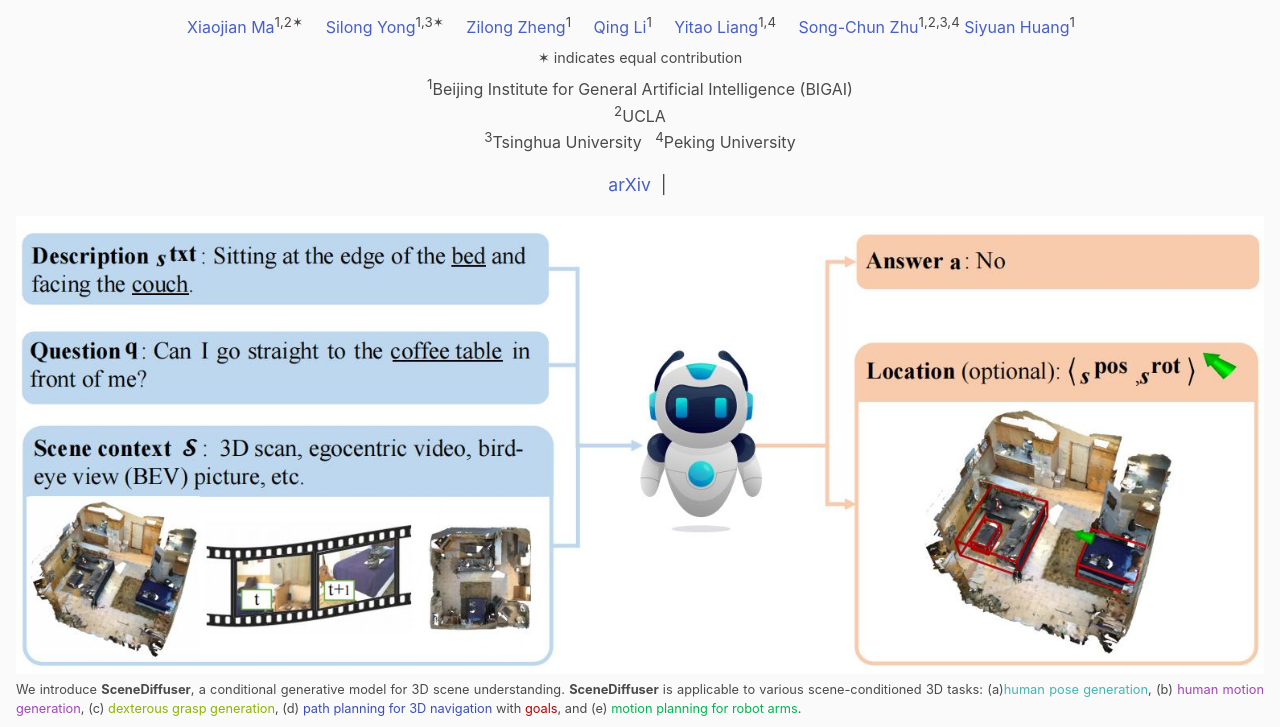
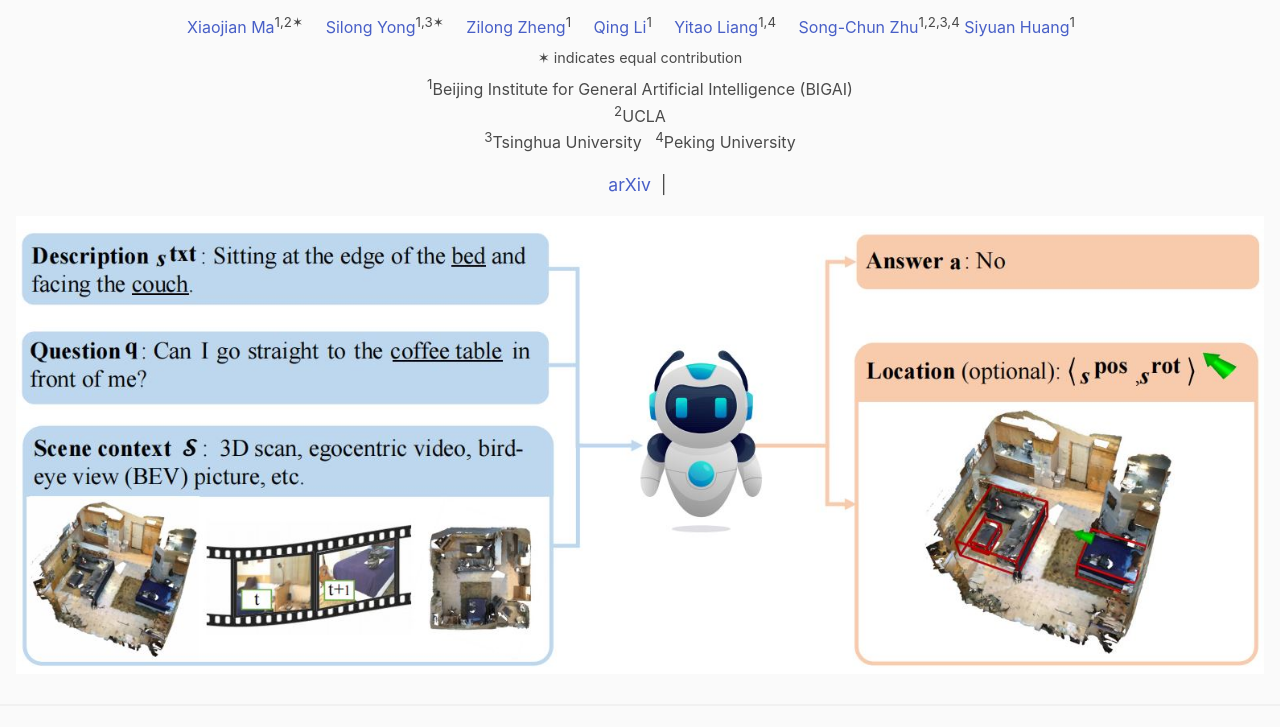
Before and after one commit to SQA3D/SQA3D.github.io, a plain HTML site: page index.html in a window 1280 px wide. Shown: the part 71-798 px from the top of the page. Drawn offline with nearby package versions, Linux system fonts and the light colour scheme.

Commit message:
minor change

```diff
--- a/index.html
+++ b/index.html
@@ -3,7 +3,7 @@
 
 <head>
   <meta charset="utf-8">
-  <title>SceneDiffuser</title>
+  <title>SQA3D</title>
   <meta name="viewport" content="width=device-width, initial-scale=1">
   <link rel="stylesheet" href="https://cdn.jsdelivr.net/npm/bulma@0.9.4/css/bulma.min.css">
   <style>
@@ -95,7 +95,6 @@
 
         <div class="has-text-centered" style="padding: 0 1em;">
           <img src="./assets/teaser.jpg"/>
-          <p style="text-align: justify; font-size: 0.8em;">We introduce <b>SceneDiffuser</b>, a conditional generative model for 3D scene understanding. <b>SceneDiffuser</b> is applicable to various scene-conditioned 3D tasks: (a)<span style="color: #48B3B3;">human pose generation</span>, (b) <span style="color: #9F47B3;">human motion generation</span>, (c) <span style="color: #8FB300;">dexterous grasp generation</span>, (d) <span style="color: #3B4FB3">path planning for 3D navigation</span> with <span style="color: #B30000">goals</span>, and (e) <span style="color: #00B353">motion planning for robot arms</span>.</p>
         </div>
 
         <hr>
```
